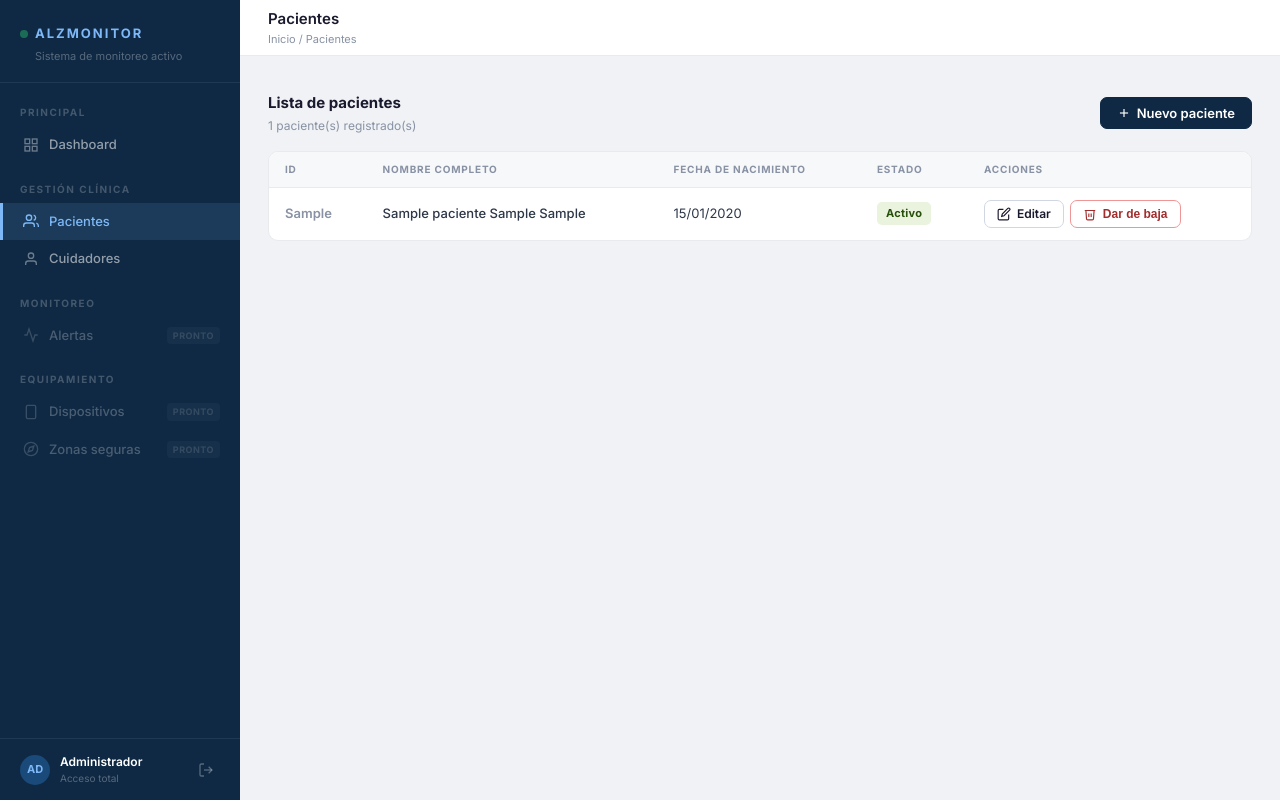
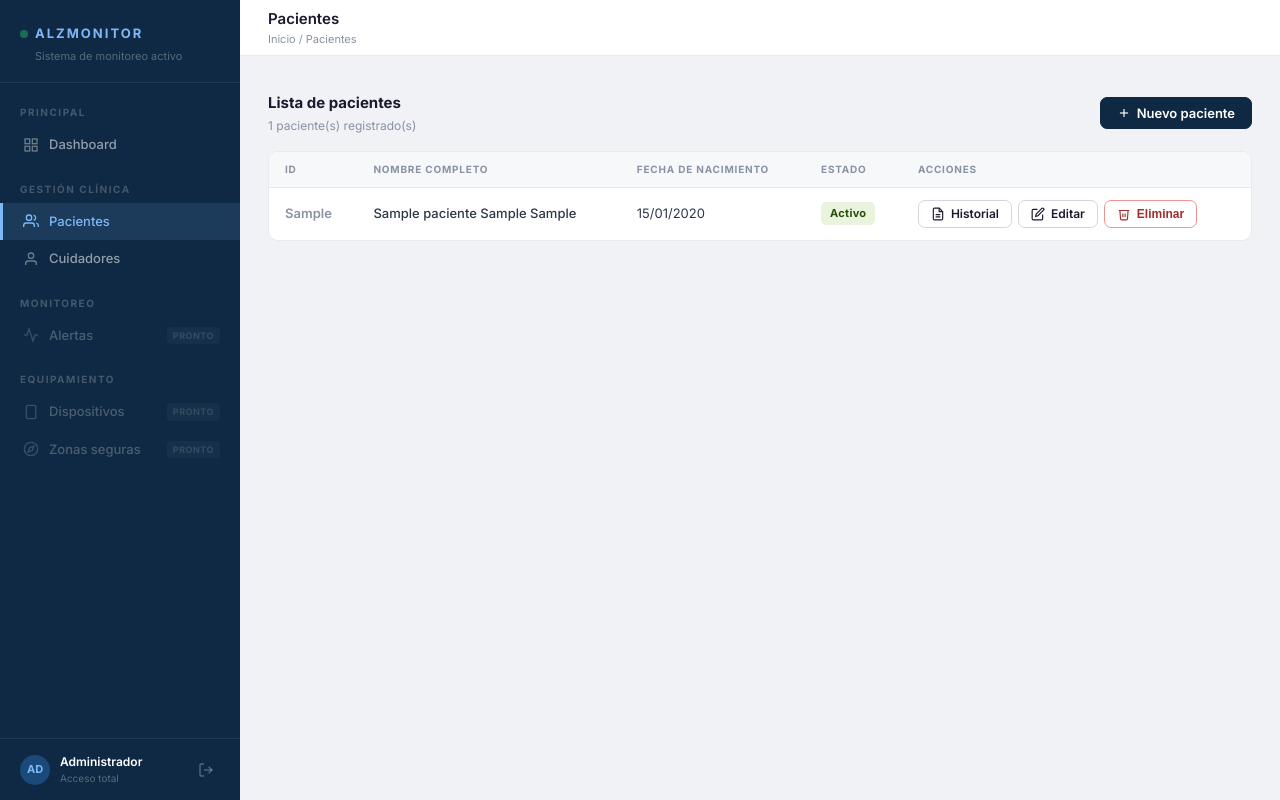
Before and after one commit to ArmandoPalermoLeon/proyecto-bda-03, a Flask app: page /pacientes in a window 1280 px wide. Run offline with Flask 3, Linux system fonts and the light colour scheme; the visitor is signed in with stand-in values (Sample User, id 1); a database or web service that is not in the repository returns one stand-in record (values such as "Sample title"); some libraries are stand-ins or nearby versions.

Commit message:
update list.html

```diff
--- a/templates/pacientes/list.html
+++ b/templates/pacientes/list.html
@@ -50,6 +50,16 @@
                         </td>
                         <td>
                             <div class="td-actions">
+                                <a href="{{ url_for('pacientes_historial', id=p.id_paciente) }}"
+                                   class="btn btn-secondary btn-sm">
+                                    <svg viewBox="0 0 24 24" fill="none" stroke="currentColor" stroke-width="2">
+                                        <path d="M14 2H6a2 2 0 0 0-2 2v16a2 2 0 0 0 2 2h12a2 2 0 0 0 2-2V8z"/>
+                                        <polyline points="14 2 14 8 20 8"/>
+                                        <line x1="16" y1="13" x2="8" y2="13"/>
+                                        <line x1="16" y1="17" x2="8" y2="17"/>
+                                    </svg>
+                                    Historial
+                                </a>
                                 <a href="{{ url_for('pacientes_editar', id=p.id_paciente) }}"
                                    class="btn btn-secondary btn-sm">
                                     <svg viewBox="0 0 24 24" fill="none" stroke="currentColor" stroke-width="2">
@@ -68,7 +78,7 @@
                                             <path d="M19 6l-1 14a2 2 0 0 1-2 2H8a2 2 0 0 1-2-2L5 6"/>
                                             <path d="M10 11v6M14 11v6"/>
                                         </svg>
-                                        Dar de baja
+                                        Eliminar
                                     </button>
                                 </form>
                             </div>
```
